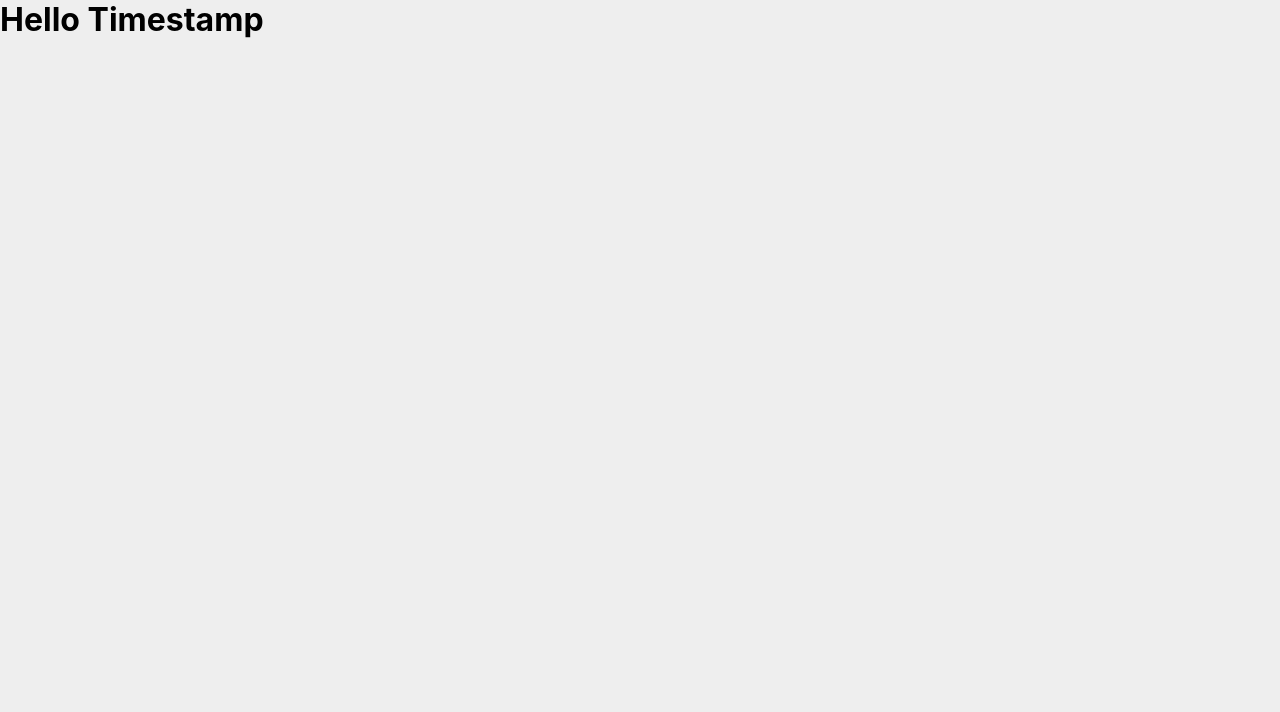
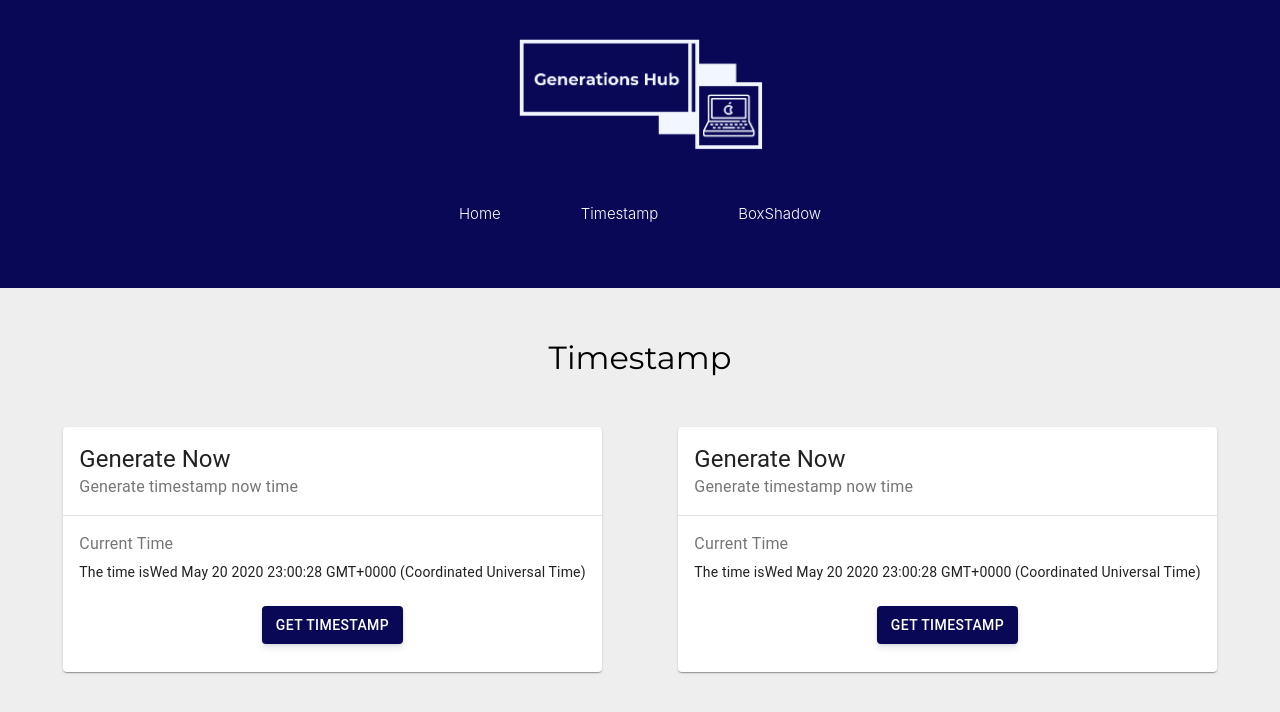
Before and after one commit to sidinei-silva/code_toolbox, a React (Create React App) app: page /timestamp in a window 1280 px wide. Shown: the top 712 px of the page. Built offline with nearby package versions, Linux system fonts and the light colour scheme.

Commit message:
Styled page timestamp

```diff
--- a/src/pages/Timestamp/index.tsx
+++ b/src/pages/Timestamp/index.tsx
@@ -1,8 +1,90 @@
-import React from 'react';
+import React, { useState, useEffect } from 'react';
+import { StylesProvider } from '@material-ui/core/styles';
+import {
+  Title,
+  Content,
+  Container,
+  StyledCard,
+  StyledCardActions,
+  StyledCardContent,
+  StyledCardHeader,
+  StyledDivider,
+  StyledTypography,
+  StyledButton,
+} from './styles';
 
-// import { Container } from './styles';
+import Header from '../../components/Header';
 
-export default function Timestamp() {
-  console.log('Timestamp');
-  return <h1>Hello Timestamp</h1>;
-}
+const Timestamp: React.FC = () => {
+  const [time, setTime] = useState(new Date());
+  const tick = () => setTime(new Date());
+
+  useEffect(() => {
+    setInterval(() => tick(), 1000);
+  }, [time]);
+
+  return (
+    <>
+      <Header />
+      <Container>
+        <Title>Timestamp</Title>
+        <Content>
+          <StyledCard>
+            <StyledCardHeader
+              title="Generate Now"
+              subheader="Generate timestamp now time"
+            />
+
+            <StyledDivider />
+
+            <StyledCardContent>
+              <StyledTypography
+                className="title"
+                color="textSecondary"
+                gutterBottom
+              >
+                Current Time
+              </StyledTypography>
+              <StyledTypography variant="body2">
+                The time is
+                {time.toString()}
+              </StyledTypography>
+            </StyledCardContent>
+            <StyledCardActions>
+              <StylesProvider injectFirst>
+                <StyledButton>Get TimeStamp</StyledButton>
+              </StylesProvider>
+            </StyledCardActions>
+          </StyledCard>
+          <StyledCard>
+            <StyledCardHeader
+              title="Generate Now"
+              subheader="Generate timestamp now time"
+            />
+            <StyledDivider />
+            <StyledCardContent>
+              <StyledTypography
+                className="title"
+                color="textSecondary"
+                gutterBottom
+              >
+                Current Time
+              </StyledTypography>
+              <StyledTypography variant="body2">
+                The time is
+                {time.toString()}
+              </StyledTypography>
+            </StyledCardContent>
+            <StyledCardActions>
+              <StylesProvider injectFirst>
+                <StyledButton>Get TimeStamp</StyledButton>
+              </StylesProvider>
+            </StyledCardActions>
+          </StyledCard>
+        </Content>
+      </Container>
+    </>
+  );
+};
+
+export default Timestamp;
--- /dev/null
+++ b/src/pages/Timestamp/styles.tsx
@@ -0,0 +1,74 @@
+import styled from 'styled-components';
+import Button from '@material-ui/core/Button';
+import Card from '@material-ui/core/Card';
+import CardActions from '@material-ui/core/CardActions';
+import CardContent from '@material-ui/core/CardContent';
+import CardHeader from '@material-ui/core/CardHeader';
+import Typography from '@material-ui/core/Typography';
+import Divider from '@material-ui/core/Divider';
+
+export const Container = styled.div`
+  padding: 25px;
+`;
+
+export const Title = styled.h1`
+  font-weight: 100;
+  text-align: center;
+  padding: 25px 0;
+  font-family: 'Montserrat', sans-serif;
+`;
+
+export const Content = styled.div`
+  display: flex;
+  flex-wrap: wrap;
+  justify-content: space-around;
+  padding: 25px 0;
+`;
+
+export const StyledTypography = styled(Typography)``;
+
+export const StyledCard = styled(Card)``;
+
+export const StyledCardContent = styled(CardContent)`
+  .title {
+    font-size: 14;
+  }
+`;
+
+export const StyledCardActions = styled(CardActions)`
+  display: flex;
+  justify-content: center;
+  margin-bottom: 20px;
+`;
+
+export const StyledCardHeader = styled(CardHeader)``;
+
+export const StyledDivider = styled(Divider)``;
+
+export const StyledButton = styled(Button)`
+  background-color: #090856;
+  color: #fff;
+  box-shadow: 0 4px 6px rgba(50, 50, 93, 0.11), 0 1px 3px rgba(0, 0, 0, 0.08);
+  padding: 7px 14px;
+  &:hover {
+    background-color: #5469d4;
+  }
+`;
+
+export const Form = styled.form`
+  width: 600px;
+
+  input {
+    border-radius: 5px;
+    height: 40px;
+    margin-bottom: 15px;
+    padding: 0 20px;
+    color: #777;
+    font-size: 15px;
+    width: 100%;
+    border: 1px solid rgba(0, 0, 0, 0.1);
+    &::placeholder {
+      color: #999;
+    }
+  }
+`;
```
